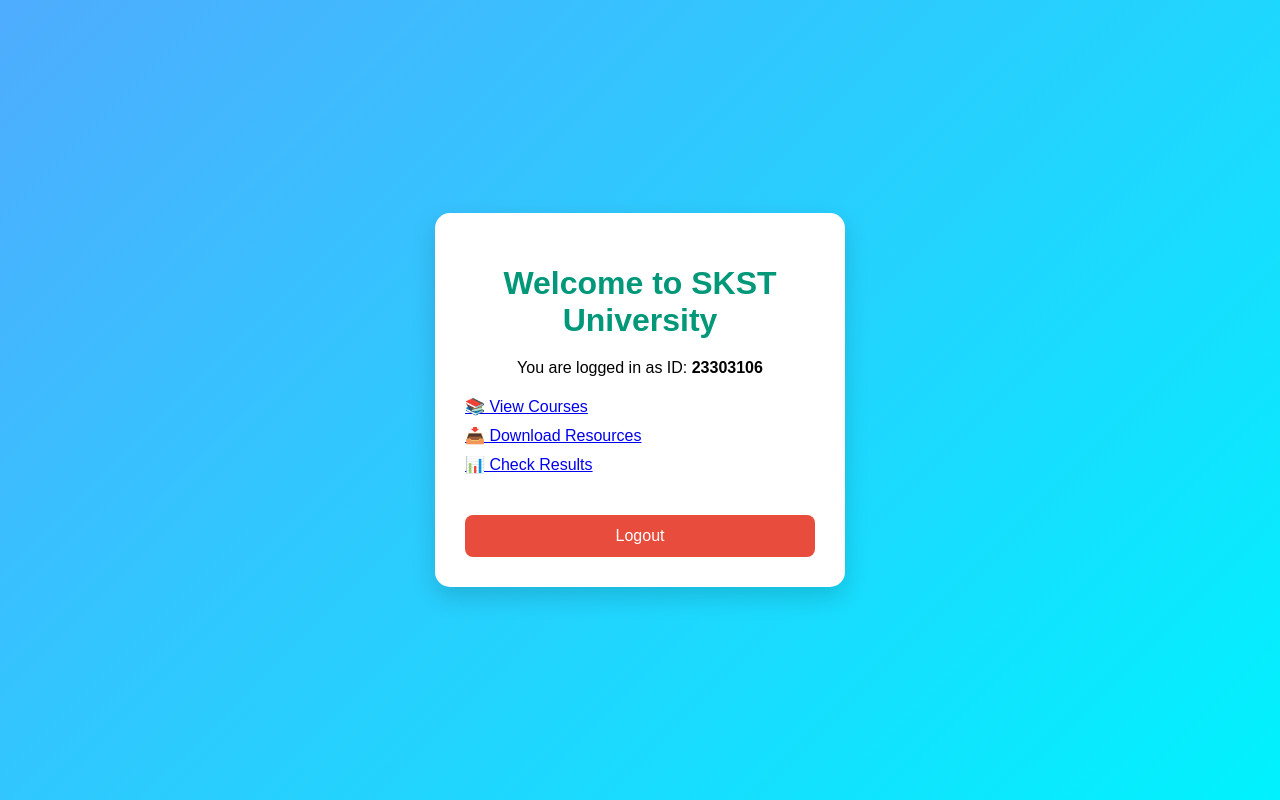
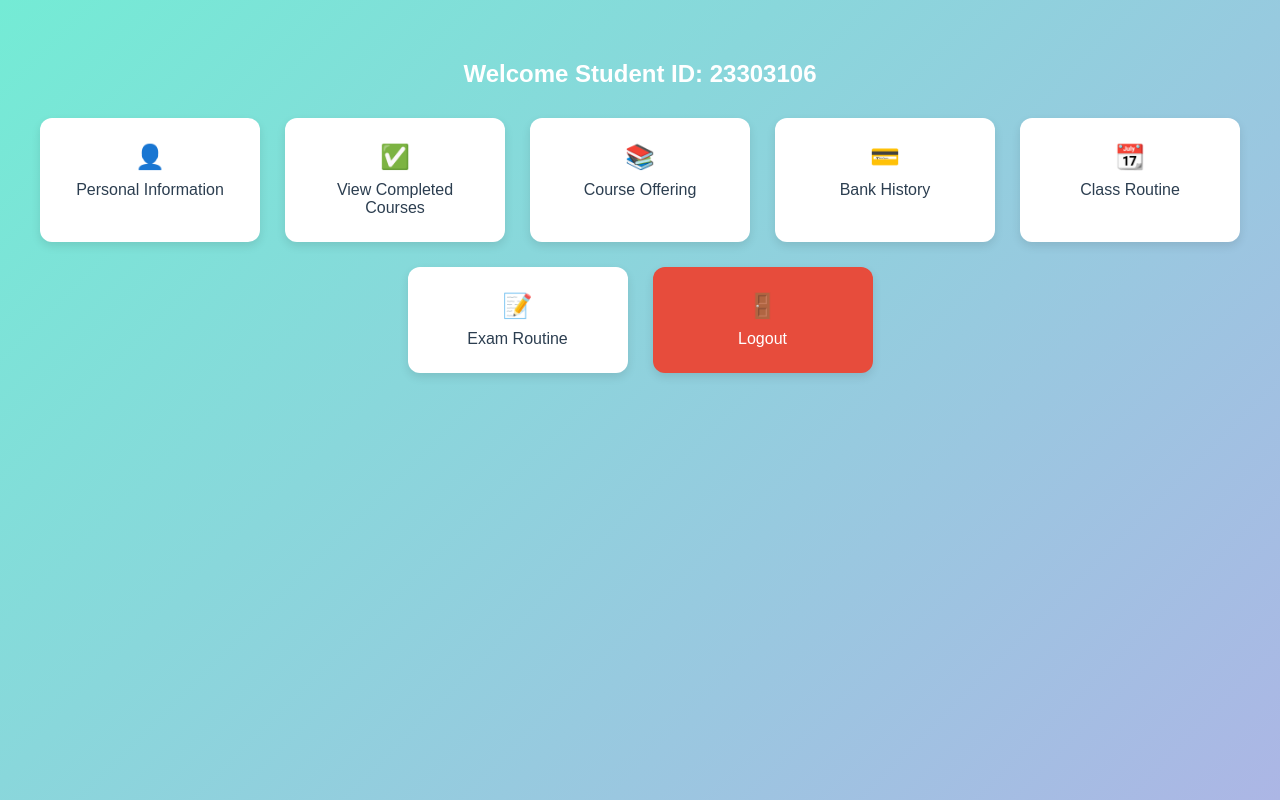
Before and after one commit to shafiulmondol/University-Campus-Management-System, a PHP site: page /student.php in a window 1280 px wide. Run offline with PHP 8.4, Linux system fonts and the light colour scheme; a user stored in the database is signed in.

Commit message:
create next page

```diff
--- a/student.php
+++ b/student.php
@@ -1,79 +1,63 @@
 <?php
 session_start();
-
-// Database config
 $host = "localhost";
 $user = "root";
 $pass = "";
 $db = "skst_university";
+$conn = new mysqli($host, $user, $pass, $db);
+if ($conn->connect_error) die("DB Connection failed: " . $conn->connect_error);
 
-// Connect to MySQL
-$conn = new mysqli($host, $user, $pass, $db);
-if ($conn->connect_error) {
-    die("DB Connection failed: " . $conn->connect_error);
-}
-
-// Handle logout request
 if (isset($_GET['logout'])) {
     session_destroy();
     header("Location: student.php");
     exit();
 }
 
-// Initialize error message
 $error = "";
-
-// Handle login POST
 if ($_SERVER["REQUEST_METHOD"] === "POST" && isset($_POST['login'])) {
     $id = intval($_POST['id']);
     $password = $_POST['password'];
-
     $stmt = $conn->prepare("SELECT password FROM members WHERE id = ?");
     $stmt->bind_param("i", $id);
     $stmt->execute();
     $result = $stmt->get_result();
-
     if ($row = $result->fetch_assoc()) {
         if ($row['password'] === $password) {
             $_SESSION['id'] = $id;
             header("Location: student.php");
             exit();
-        } else {
-            $error = "Incorrect password.";
-        }
-    } else {
-        $error = "ID not found.";
-    }
+        } else $error = "Incorrect password.";
+    } else $error = "ID not found.";
 }
 ?>
-
 <!DOCTYPE html>
 <html lang="en">
 <head>
-<meta charset="UTF-8" />
-<title>SKST University Login</title>
+    <meta charset="UTF-8">
+    <title>SKST University Portal</title>
     <link rel="icon" href="picture/SKST.png" type="image/png" />
     <style>
+        * {
+            box-sizing: border-box;
+        }
         body {
-        margin: 0; padding: 0;
+            margin: 0;
             font-family: Arial, sans-serif;
-        background: linear-gradient(135deg, #4facfe, #00f2fe);
-        display: flex;
-        justify-content: center;
-        align-items: center;
-        height: 100vh;
+            background: linear-gradient(135deg, #74ebd5, #acb6e5);
+            min-height: 100vh;
         }
         .container {
+            max-width: 400px;
+            margin: 80px auto;
             background: #fff;
             padding: 30px;
-        border-radius: 15px;
-        box-shadow: 0 10px 25px rgba(0,0,0,0.15);
-        width: 350px;
-        text-align: center;
+            border-radius: 12px;
+            box-shadow: 0 10px 25px rgba(0, 0, 0, 0.1);
         }
         h1 {
-        color: #009879;
+            color: #2c3e50;
             margin-bottom: 20px;
+            text-align: center;
         }
         input[type=number], input[type=password] {
             width: 100%;
@@ -81,10 +65,9 @@ if ($_SERVER["REQUEST_METHOD"] === "POST" && isset($_POST['login'])) {
             margin: 10px 0 20px 0;
             border: 1px solid #ccc;
             border-radius: 8px;
-        box-sizing: border-box;
         }
         button {
-        background-color: #009879;
+            background-color: #2980b9;
             color: white;
             padding: 12px;
             border: none;
@@ -94,58 +77,77 @@ if ($_SERVER["REQUEST_METHOD"] === "POST" && isset($_POST['login'])) {
             cursor: pointer;
         }
         button:hover {
-        background-color: #007f63;
+            background-color: #1c598a;
         }
         .error {
             color: red;
+            text-align: center;
             margin-bottom: 15px;
         }
-    .portal-links {
-        list-style: none;
-        padding: 0;
-        margin-top: 20px;
-        text-align: left;
+        .dashboard {
+            padding: 40px 20px;
         }
-    .portal-links li {
+        .dashboard h2 {
+            text-align: center;
+            color: #fff;
+            margin-bottom: 30px;
+        }
+        .cards {
+            display: flex;
+            flex-wrap: wrap;
+            justify-content: center;
+            gap: 25px;
+        }
+        .card {
+            background: white;
+            padding: 25px;
+            width: 220px;
+            border-radius: 12px;
+            text-align: center;
+            transition: transform 0.3s, box-shadow 0.3s;
+            box-shadow: 0 4px 10px rgba(0, 0, 0, 0.1);
+            text-decoration: none;
+            color: #2c3e50;
+            font-size: 16px;
+            font-weight: 500;
+        }
+        .card:hover {
+            transform: translateY(-5px);
+            box-shadow: 0 8px 16px rgba(0,0,0,0.2);
+        }
+        .card span {
+            font-size: 24px;
+            display: block;
             margin-bottom: 10px;
-    }
-    .logout-btn {
-        margin-top: 25px;
-        background-color: #e74c3c;
-    }
-    .logout-btn:hover {
-        background-color: #c0392b;
         }
     </style>
 </head>
 <body>
+<?php if (!isset($_SESSION['id'])): ?>
     <div class="container">
-
-<?php if (!isset($_SESSION['id'])): ?>
         <h1>SKST University Login</h1>
         <?php if ($error): ?>
             <div class="error"><?= htmlspecialchars($error) ?></div>
         <?php endif; ?>
-    <form method="POST" action="">
+        <form method="POST">
             <input type="number" name="id" placeholder="Enter your ID" required autofocus />
             <input type="password" name="password" placeholder="Enter your Password" required />
             <button type="submit" name="login">Login</button>
         </form>
+    </div>
 <?php else: ?>
-    <h1>Welcome to SKST University</h1>
-    <p>You are logged in as ID: <strong><?= htmlspecialchars($_SESSION['id']) ?></strong></p>
-
-    <ul class="portal-links">
-        <li><a href="#">📚 View Courses</a></li>
-        <li><a href="#">📥 Download Resources</a></li>
-        <li><a href="#">📊 Check Results</a></li>
-    </ul>
-
-    <form method="GET" action="">
-        <button type="submit" name="logout" class="logout-btn">Logout</button>
-    </form>
+    <div class="dashboard">
+        <h2>Welcome Student ID: <?= htmlspecialchars($_SESSION['id']) ?></h2>
+        <div class="cards">
+            <a href="#" class="card"><span>👤</span>Personal Information</a>
+            <a href="#" class="card"><span>✅</span>View Completed Courses</a>
+            <a href="#" class="card"><span>📚</span>Course Offering</a>
+            <a href="#" class="card"><span>💳</span>Bank History</a>
+            <a href="#" class="card"><span>📆</span>Class Routine</a>
+            <a href="#" class="card"><span>📝</span>Exam Routine</a>
+            <a href="?logout=true" class="card" style="background-color:#e74c3c; color:white;"><span>🚪</span>Logout</a>
+        </div>
+    </div>
 <?php endif; ?>
-
-</div>
 </body>
 </html>
```
Lines whose indentation alone changed are shown as unchanged.
